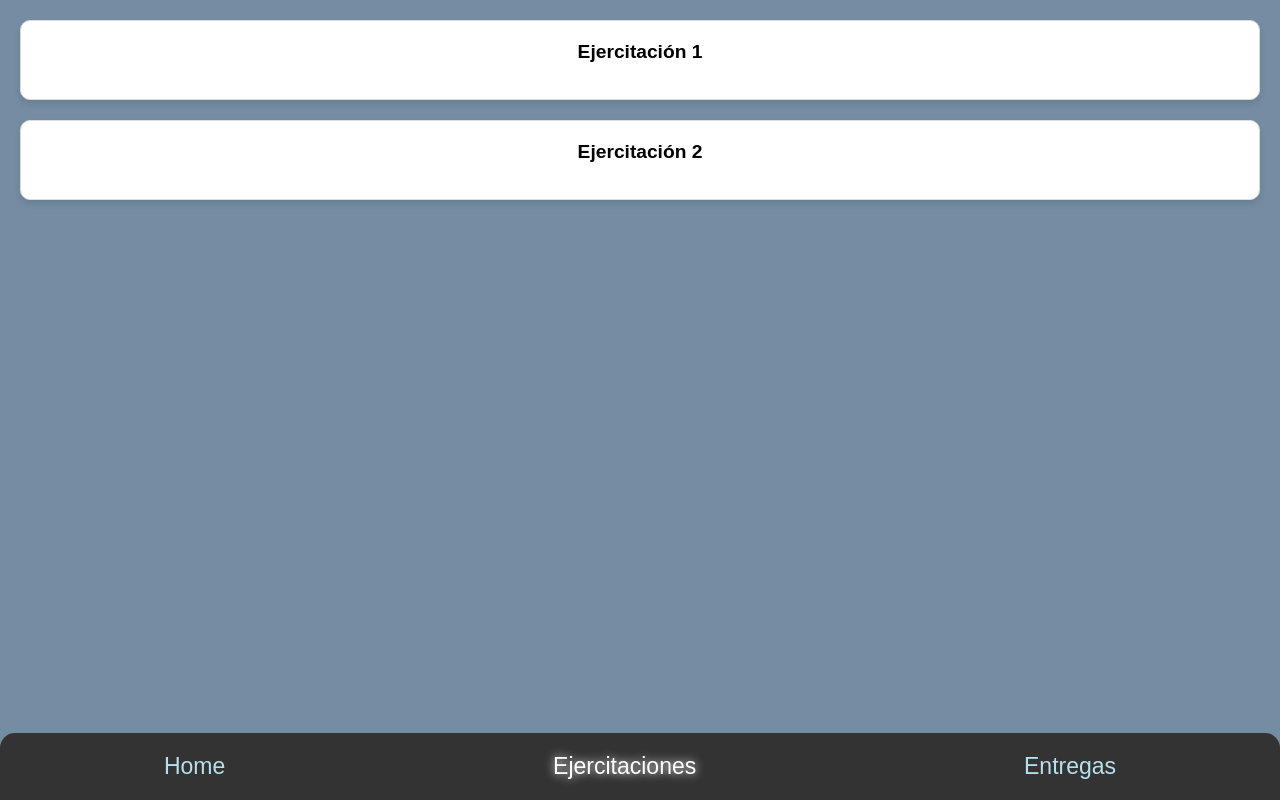
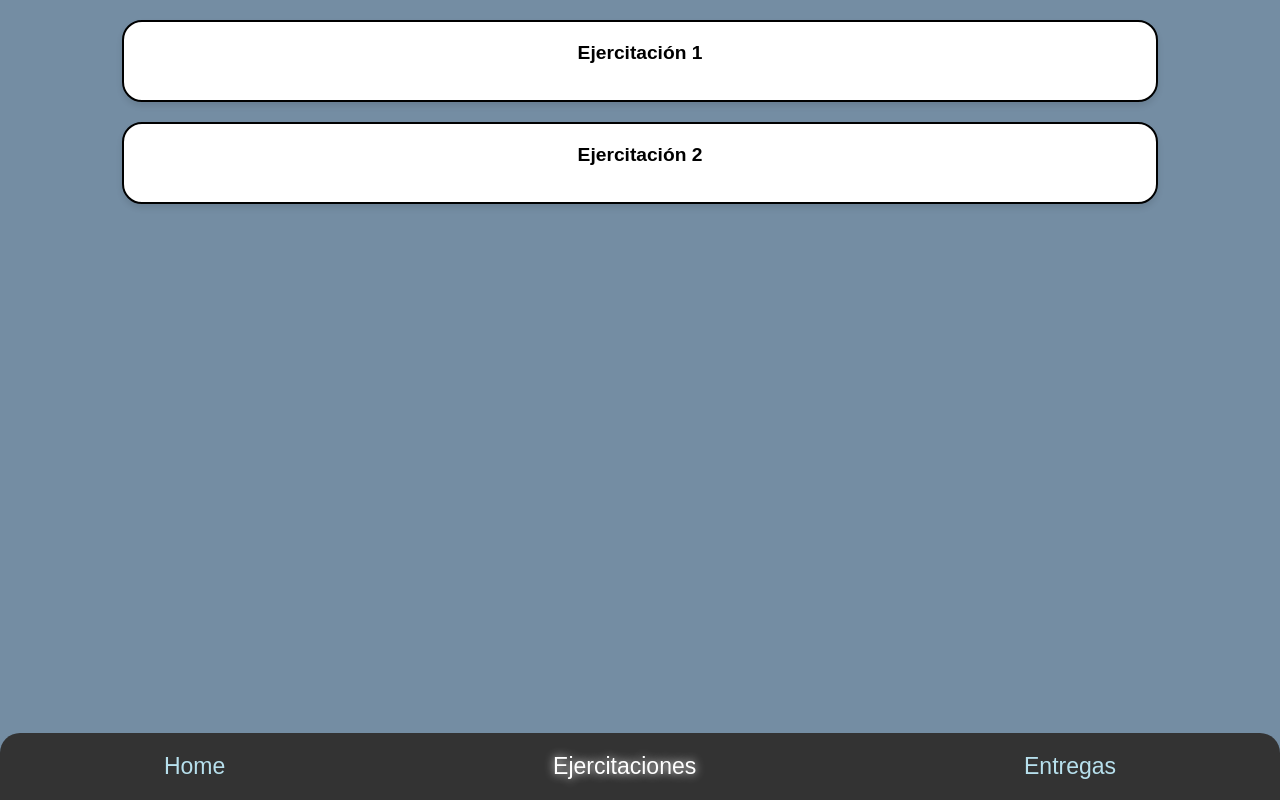
Before and after one commit to Ju4n113/dtac-web, a React (Create React App) app: page /content in a window 1280 px wide. Built offline with nearby package versions, Linux system fonts and the light colour scheme.

Commit message:
Agregado de secciones y estilos

```diff
--- a/src/App.css
+++ b/src/App.css
@@ -7,7 +7,14 @@ body {
 }
 
 .App {
-  text-align: center;
+  display: flex;
+  flex-direction: column;
+  min-height: 100vh;
+}
+
+.main-content {
+  flex: 1;
+  padding-bottom: 67px; /* Ajusta esto según la altura del NavBar */
 }
 
 /** NavBar styles **/
@@ -19,9 +26,10 @@ body {
   display: flex;
   justify-content: space-around;
   padding: 10px 0;
-  border-top-left-radius: 15px;
-  border-top-right-radius: 15px;
+  border-top-left-radius: 20px;
+  border-top-right-radius: 20px;
   padding: 20px 0;
+  margin-top: auto;
 }
 
 .navbar a {
@@ -36,39 +44,78 @@ body {
 
 }
 
-/* Home styles */
+/** Home styles **/
 .home {
+  display: flex;
+  flex-direction: column;
+  align-items: center;
+  justify-content: center;
+  text-align: center;
   padding: 20px;
+  background-color: #748DA3;
 }
 
-.home .profile {
+.activities {
+  width: 80%;
+  margin-top: 20px;
   display: flex;
+  flex-direction: column;
   align-items: center;
-  justify-content: space-between;
 }
 
-.home .profile img {
-  border-radius: 50%;
+.calendar-section {
+  width: 60%;
+  margin-top: 20px;
+  display: flex;
+  flex-direction: column;
+  align-items: center;
 }
 
-.home .deliveries {
-  margin-top: 20px;
+.meet-button {
+  padding: 15px 40px;
+  background-color: #333333;
+  border-radius: 15px;
+  color: #fff;
+  cursor: pointer;
+  font-size: 16px;
+  margin-top: 10px;
 }
 
-.home .deliveries .delivery {
+
+.meet-button:hover {
+  background-color: #5f5f5f;
+}
+
+.calendar-section {
+  margin-top: 20px;
+  margin-bottom: 40px;
+  padding: 20px 40px;
   background-color: #fff;
-  border: 1px solid #ddd;
-  border-radius: 5px;
-  padding: 10px;
-  margin-bottom: 10px;
+  border-radius: 10px;
+  box-shadow: 0 4px 10px rgba(0, 0, 0, 0.1);
+  text-align: center;
+}
+
+.calendar-section h3 {
+  color: #333;
+  margin-bottom: 20px;
+  font-size: 24px;
+}
+
+.calendar-container {
   display: flex;
-  justify-content: space-between;
+  justify-content: center;
   align-items: center;
 }
+
+
 
 /** Content styles **/
 .content {
   padding: 20px;
+  display: flex;
+    flex-direction: column;
+    align-items: center;
 }
 
 .content .unit {
@@ -87,6 +134,9 @@ body {
 /** Deliveries styles **/
 .deliveries {
   padding: 20px;
+  display: flex;
+    flex-direction: column;
+    align-items: center;
 }
 
 .deliveries img{
@@ -178,7 +228,7 @@ body {
 }
 
 .login img {
-  width: 25vh;
+  width: 40vh;
   height: 25vh;
   object-fit: cover;
   z-index: 1;
@@ -192,7 +242,7 @@ body {
   color: #fff;
   border-radius: 15px;
   cursor: pointer;
-  width: 40%;
+  width: 25vh;
   z-index: 1;
   font-size: large;
   flex-direction: column;
@@ -203,10 +253,10 @@ body {
   position: absolute;
   bottom: 0;
   left: 50%;
-  transform: translateX(-50%) translateY(50%);
-  width: 100%; /* Ajusta el tamaño según tus necesidades */
-  height: 70%; /* Ajusta el tamaño según tus necesidades */
-  background-color: #748da3; /* Color de la circunferencia */
+  transform: translateX(-50%) translateY(60%);
+  width: 100vh;
+  height: 100vh;
+  background-color: #748da3;
   border-radius: 50%;
   z-index: 0;
 }
@@ -219,9 +269,13 @@ body {
 
 /* Estilos generales para los módulos de ejercitaciones */
 .ejercitacion {
+  width: 80%;
+  display: flex;
+  flex-direction: column;
+  align-items: center;
   background-color: #fff;
-  border: 1px solid #ddd;
-  border-radius: 10px;
+  border: 2px solid #000000;
+  border-radius: 20px;
   padding: 20px;
   margin-bottom: 20px;
   cursor: pointer;
@@ -231,8 +285,12 @@ body {
   box-shadow: 0 4px 6px rgba(0, 0, 0, 0.1);
 }
 
+.ejercitacion:hover {
+  transform: scale(1.05);
+}
+
 .ejercitacion.expanded {
-  max-height: 1000px; /* Ajustar según el contenido */
+  max-height: 2000px; /* Ajustar según el contenido */
   transform: scale(1.05);
 }
 
@@ -243,6 +301,12 @@ body {
 
 .ejercitacion-content {
   margin-top: 10px;
+  display: flex;
+  flex-direction: column;
+  align-items: center;
+  width: 100%;
+  overflow-y: auto;
+  max-height: calc(100vh - 200px); /* Ajustar para evitar que el contenido se salga de la pantalla */
 }
 
 .ejercitacion-content p {
@@ -254,9 +318,11 @@ body {
 }
 
 .media-container {
+  width: 100%;
   display: flex;
+  gap: 20px;
   flex-direction: column;
-  gap: 10px;
+  align-items: center;
 }
 
 .media-container iframe {
--- a/src/App.js
+++ b/src/App.js
@@ -1,5 +1,5 @@
 import React from 'react';
-import { BrowserRouter as Router, Routes, Route } from 'react-router-dom';
+import { BrowserRouter as Router, Routes, Route, useLocation } from 'react-router-dom';
 import NavBar from './components/NavBar';
 import Home from './components/Home';
 import Content from './components/Content';
@@ -10,9 +10,12 @@ import Login from './components/Login';
 import './App.css';
 
 function App() {
+  const location = useLocation();
+  const hideNavBarPaths = ['/dtac-web/']; // Rutas donde no quieres mostrar el NavBar
+
   return (
-    <Router>
     <div className="App">
+    <div className="main-content">
       <Routes>
         <Route path="/dtac-web/" element={<Login />} />
         <Route path="/home" element={<Home />} />
@@ -21,10 +24,16 @@ function App() {
         <Route path="/exercise/:id" element={<Exercise />} />
         {/* <Route path="/profile" element={<Profile />} /> */}
       </Routes>
-        <NavBar />
       </div>
+      {!hideNavBarPaths.includes(location.pathname) && <NavBar />}
+    </div>
+  );
+}
+
+export default function AppWrapper() {
+  return (
+    <Router>
+      <App />
     </Router>
   );
 }
-
-export default App;
--- a/src/components/Ejercitacion.js
+++ b/src/components/Ejercitacion.js
@@ -13,7 +13,7 @@ const Ejercitacion = ({ titulo, consigna, videos, pdfs, powerpoints }) => {
             <h2>{titulo}</h2>
             {isExpanded && (
                 <div className="ejercitacion-content">
-          <p>{consigna}</p>
+                    <p dangerouslySetInnerHTML={{ __html: consigna }}></p>
                     <div className="media-container">
                         {videos.map((video, index) => (
                             <iframe key={index} src={video} title={`video-${index}`} allowFullScreen></iframe>
--- a/src/components/EjercitacionesData.js
+++ b/src/components/EjercitacionesData.js
@@ -2,32 +2,96 @@ const ejercitaciones = [
   {
       id: 1,
       titulo: 'Ejercitación 1',
-      consigna: 'Consigna de la ejercitación 1...',
+      consigna: `
+          Estimados,<br><br>
+          Esperando que se encuentren bien, comenzaremos compartiendo los Videotutoriales
+          que guiarán la cursada, les servirá para entender el sentido que le daremos al manejo
+          del programa, es decir, a la metodología de trabajo que proponemos, esta modalidad
+          de uso, será considerada a la hora de corregir. En algunas ocasiones, iremos
+          compartiendo otros videos que también muestran los temas de cada clase, que están
+          subidos a YouTube, y que no han sido generados por nosotros, pero en todos los
+          casos no dejen de ver el video específico de la materia para entender cómo
+          establecemos las pautas de uso o flujo de trabajo.<br><br>
+          Para arrancar les solicitamos que vean este tutorial sobre Introducción y
+          familiarización con el programa
+          AutoCAD: <a href="https://drive.google.com/file/d/1TasLgPJK9hKXU4yjfFIyKDtDAzpn2cQL/view?usp=sharing" target="_blank">Ver Video</a><br>
+          Aquí tienen un video de la Universidad Politécnica de Valencia sobre la apariencia de
+          del entorno Dibujo 2D y anotación, en este caso de AutoCAD 2018, en español:
+          <a href="https://youtu.be/sIoyDF_1k-8" target="_blank">Ver Video</a><br>
+          En este video se reiteran algunas cuestiones, pero explicamos el modo de activar la
+          Barra de Menús desplegables propios del entorno Autocad Clásico dentro del entorno
+          Dibujo 2D y anotación e insisto con la manera de desactivar las ayudas de dibujo:
+          <a href="https://youtu.be/bQ5_o5XPjR0" target="_blank">Ver Video</a><br>
+          Por último, enviamos este Videotutorial sobre Ingreso de datos por coordenadas:
+          <a href="https://drive.google.com/file/d/1ddxd_21ZiwuUU458PNpB9zuB5o-WIH-l/view?usp=sharing" target="_blank">Ver Video</a><br><br>
+          En la Sección Archivos adjuntamos el archivo Ejercitacion 01.rar, al descomprimirlo
+          encontrarán 3 ejercitaciones, para que las ejecuten y puedan practicar la generación
+          de vectores por medio del ingreso de datos por coordenadas utilizando, el comando
+          línea, el comando borrar, el zoom en tiempo real con la ruedita del mouse y el paneo,
+          panorámico o encuadre (Presionando la ruedita del mouse). Para trabajar en esta
+          instancia donde nos encontramos, es fundamental que recuerden desactivar todas las
+          ayudas de dibujo ubicadas en la barra de estado, debajo de la línea de comandos.
+          ESPECIALMENTE LES SOLICITAMOS QUE DESACTIVEN ENTRADA DINAMICA (F12).<br><br>
+          Los archivos adjuntos se componen por tres figuras, la primera (Ejercitacion 01- 1.pdf)
+          es la que se explica en el video, las otras dos (Ejercitacion 01- 2.pdf y Ejercitacion 01-
+          3.pdf) son de similares características, la última se puede comenzar a dibujar en
+          cualquier parte de nuestro espacio de trabajo.
+      `,
       videos: [
-        'https://www.youtube.com/embed/video1',
-        'https://drive.google.com/file/d/archivo1/preview'
+          'https://www.youtube.com/embed/sIoyDF_1k-8',
+          'https://drive.google.com/file/d/1TasLgPJK9hKXU4yjfFIyKDtDAzpn2cQL/preview'
       ],
       pdfs: [
-        'https://drive.google.com/file/d/archivo2/preview'
+          'https://drive.google.com/file/d/1ddxd_21ZiwuUU458PNpB9zuB5o-WIH-l/preview',
       ],
-      powerpoints: [
-        'https://drive.google.com/file/d/archivo3/preview'
-      ]
+      powerpoints: []
   },
   {
     id: 2,
     titulo: 'Ejercitación 2',
-        consigna: 'Consigna de la ejercitación 2...',
+    consigna: `
+        Estimados,<br><br>
+        Esperando que se encuentren bien, comenzaremos compartiendo los Videotutoriales
+        que guiarán la cursada, les servirá para entender el sentido que le daremos al manejo
+        del programa, es decir, a la metodología de trabajo que proponemos, esta modalidad
+        de uso, será considerada a la hora de corregir. En algunas ocasiones, iremos
+        compartiendo otros videos que también muestran los temas de cada clase, que están
+        subidos a YouTube, y que no han sido generados por nosotros, pero en todos los
+        casos no dejen de ver el video específico de la materia para entender cómo
+        establecemos las pautas de uso o flujo de trabajo.<br><br>
+        Para arrancar les solicitamos que vean este tutorial sobre Introducción y
+        familiarización con el programa
+        AutoCAD: <a href="https://drive.google.com/file/d/1TasLgPJK9hKXU4yjfFIyKDtDAzpn2cQL/view?usp=sharing" target="_blank">Ver Video</a><br>
+        Aquí tienen un video de la Universidad Politécnica de Valencia sobre la apariencia de
+        del entorno Dibujo 2D y anotación, en este caso de AutoCAD 2018, en español:
+        <a href="https://youtu.be/sIoyDF_1k-8" target="_blank">Ver Video</a><br>
+        En este video se reiteran algunas cuestiones, pero explicamos el modo de activar la
+        Barra de Menús desplegables propios del entorno Autocad Clásico dentro del entorno
+        Dibujo 2D y anotación e insisto con la manera de desactivar las ayudas de dibujo:
+        <a href="https://youtu.be/bQ5_o5XPjR0" target="_blank">Ver Video</a><br>
+        Por último, enviamos este Videotutorial sobre Ingreso de datos por coordenadas:
+        <a href="https://drive.google.com/file/d/1ddxd_21ZiwuUU458PNpB9zuB5o-WIH-l/view?usp=sharing" target="_blank">Ver Video</a><br><br>
+        En la Sección Archivos adjuntamos el archivo Ejercitacion 01.rar, al descomprimirlo
+        encontrarán 3 ejercitaciones, para que las ejecuten y puedan practicar la generación
+        de vectores por medio del ingreso de datos por coordenadas utilizando, el comando
+        línea, el comando borrar, el zoom en tiempo real con la ruedita del mouse y el paneo,
+        panorámico o encuadre (Presionando la ruedita del mouse). Para trabajar en esta
+        instancia donde nos encontramos, es fundamental que recuerden desactivar todas las
+        ayudas de dibujo ubicadas en la barra de estado, debajo de la línea de comandos.
+        ESPECIALMENTE LES SOLICITAMOS QUE DESACTIVEN ENTRADA DINAMICA (F12).<br><br>
+        Los archivos adjuntos se componen por tres figuras, la primera (Ejercitacion 01- 1.pdf)
+        es la que se explica en el video, las otras dos (Ejercitacion 01- 2.pdf y Ejercitacion 01-
+        3.pdf) son de similares características, la última se puede comenzar a dibujar en
+        cualquier parte de nuestro espacio de trabajo.
+    `,
     videos: [
-          'https://www.youtube.com/embed/video1',
-          'https://drive.google.com/file/d/archivo1/preview'
+        'https://www.youtube.com/embed/sIoyDF_1k-8',
+        'https://drive.google.com/file/d/1TasLgPJK9hKXU4yjfFIyKDtDAzpn2cQL/preview'
     ],
     pdfs: [
-          'https://drive.google.com/file/d/archivo2/preview'
+        'https://drive.google.com/file/d/1ddxd_21ZiwuUU458PNpB9zuB5o-WIH-l/preview',
     ],
-        powerpoints: [
-          'https://drive.google.com/file/d/archivo3/preview'
-        ]
+    powerpoints: []
 },
   // Puedes agregar más ejercitaciones aquí
 ];
```
Also changed, not shown: src/components/Calendar.js (added, +19 -0 lines), src/components/Home.js (+26 -3 lines). Lines whose indentation alone changed are shown as unchanged.
